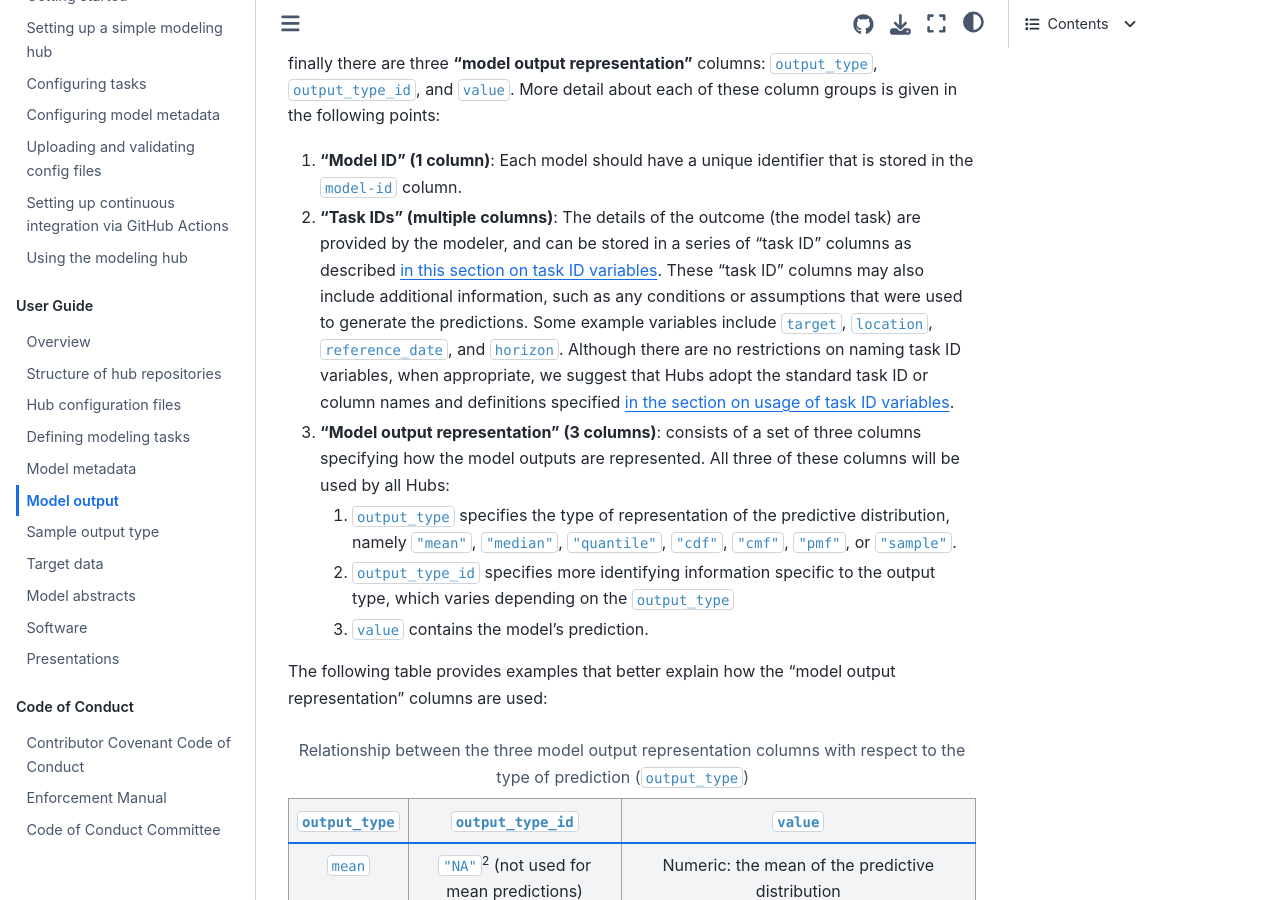
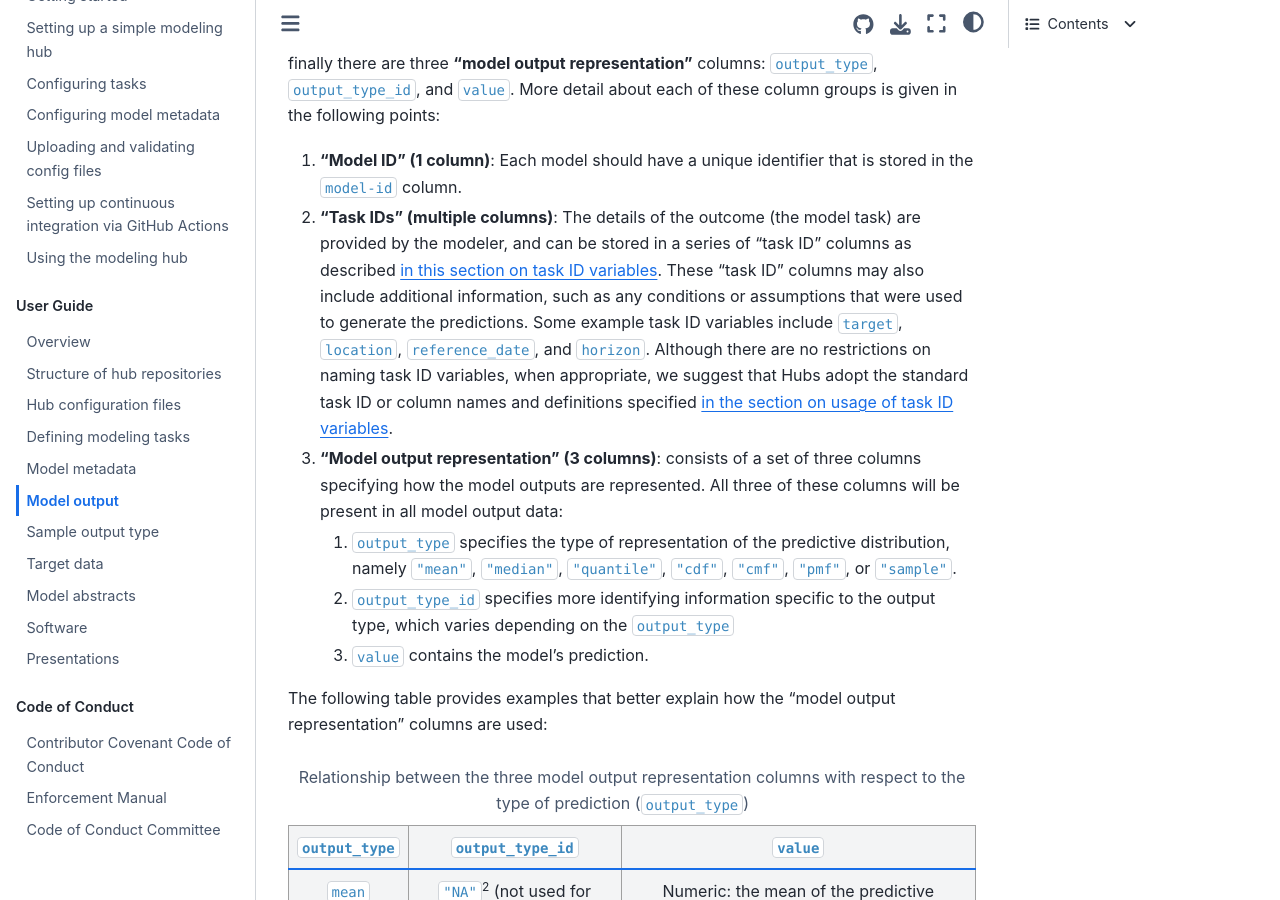
Before and after one commit to hubverse-org/hubDocs, a Sphinx documentation site: the page built from docs/source/user-guide/model-output.md, in a window 1280 px wide and 900 px high, scrolled down 2942 px. Built offline with Sphinx 7.4.7 and the Sphinx Book theme 1.1.4, drawn with Linux system fonts in a browser that asks for light colours; comment, search, counter and statistics services are not loaded; some of the changed text lies outside the part shown.

Commit message:
Apply suggestions from code review
Co-authored-by: Anna Krystalli <annakrystalli@googlemail.com>

````diff
--- a/docs/source/user-guide/model-output.md
+++ b/docs/source/user-guide/model-output.md
@@ -83,7 +83,7 @@ As shown in [the model output submission table](#model-output-example-table) abo
       ID" columns as described [in this section on task ID
       variables](#task-id-vars). These "task ID" columns may also include
       additional information, such as any conditions or assumptions that were
-      used to generate the predictions. Some example variables include
+      used to generate the predictions. Some example task ID variables include
       `target`, `location`, `reference_date`, and `horizon`.    Although there
       are no restrictions on naming task ID variables, when appropriate, we
       suggest that Hubs adopt the standard task ID or column names and
@@ -91,7 +91,7 @@ As shown in [the model output submission table](#model-output-example-table) abo
       variables](#task-id-use).
    3. **"Model output representation" (3 columns)**: consists of a set of three
       columns specifying how the model outputs are represented. All three of
-      these columns will be used by all Hubs:
+      these columns will be present in all model output data:
       1. `output_type` specifies the type of representation of the predictive
          distribution, namely `"mean"`, `"median"`, `"quantile"`, `"cdf"`,
          `"cmf"`, `"pmf"`, or `"sample"`.
@@ -183,8 +183,8 @@ from the `hubValidations` R package, which performs two validation tasks:
 
 ```{admonition} NOTE
 The following discussion addresses two different types of schemas:
- - [hubverse schema](https://github.com/hubverse-org/schemas)---the schema for **validating hub configuration files**
- - [arrow schema](https://arrow.apache.org/docs/11.0/r/reference/Schema.html)---the schema for **model output columns in parquet files**.
+ - [hubverse schema](https://github.com/hubverse-org/schemas)---the schema used for **validating hub configuration files**
+ - [arrow schema](https://arrow.apache.org/docs/11.0/r/reference/Schema.html)---the mapping of model output columns to arrow data types.
 
 This section is primarily a concern for parquet files, which encapsulate a schema within the file, but the broader issues have consequences for all output filetypes.
 ```
````
Also changed, not shown: other parts of docs/source/user-guide/model-output.md (+1 -1 lines).
